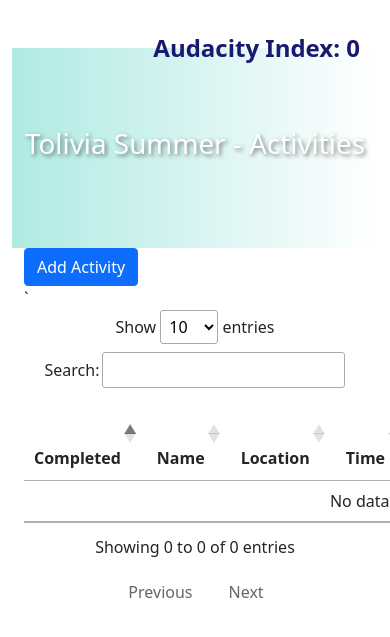
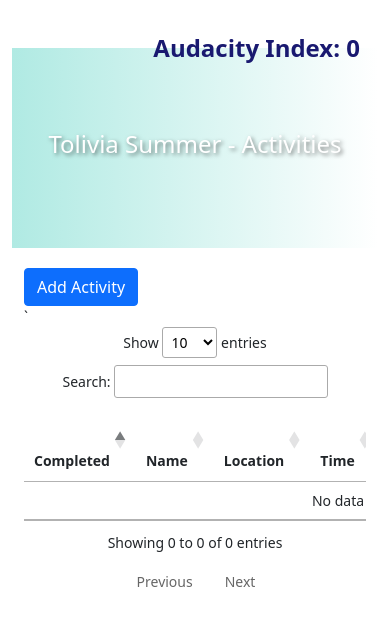
Before and after one commit to Trafire/july, a Django app: page / in a window 390 px wide; the page is wider, and only the part inside the window is pictured. Shown: the top 637 px of that part. Run offline with Django 5.2, Linux system fonts and the light colour scheme; data that the repository does not hold is empty; some libraries are stand-ins or nearby versions.

Commit message:
Formatting fixes

```diff
--- a/templates/activity_table.html
+++ b/templates/activity_table.html
@@ -1,4 +1,4 @@
-<div id="activityTable">
+<div id="activityTable" class="table-responsive">
     <table id="activity" class="table">
         <thead>
         <tr>
--- a/templates/base.html
+++ b/templates/base.html
@@ -35,7 +35,7 @@
 <body>
 
 <div class="container mt-5">
-    <div class="banner">
+    <div class="banner text-center text-md-left">
         <h1 class="banner-title">Tolivia Summer - {% block page-title %}{% endblock %}</h1>
     </div>
     {% block content %}{% endblock %}
--- a/templates/home.html
+++ b/templates/home.html
@@ -10,7 +10,7 @@
             Audacity Index: {{ dares_rating }}
         </div>
         <!-- Button trigger modal -->
-        <button type="button" class="btn btn-primary" data-bs-toggle="modal" data-bs-target="#addActivityModal">
+        <button style="margin-top: 20px" type="button" class="btn btn-primary" data-bs-toggle="modal" data-bs-target="#addActivityModal">
             Add Activity
         </button>
         {% include 'activity_table.html' %}
--- a/trinity/static/trinity/styles.css
+++ b/trinity/static/trinity/styles.css
@@ -23,3 +23,12 @@
     color: white;
     text-shadow: 2px 2px 4px rgba(0, 0, 0, 0.5);
 }
+
+@media (max-width: 576px) {
+    body {
+        font-size: 0.875rem;
+    }
+    h1 {
+        font-size: 1.5rem;
+    }
+}
--- a/trinity/views.py
+++ b/trinity/views.py
@@ -53,7 +53,7 @@ def add_activity(request):
         )
         activity.save()
 
-    activities_list = Activities.objects.all().order_by("description", "name")
+    activities_list = Activities.objects.all().order_by("-planned", "description", "name")
     paginator = Paginator(activities_list, 10000)  # Show 10 activities per page.
 
     page_number = request.GET.get("page")
```
